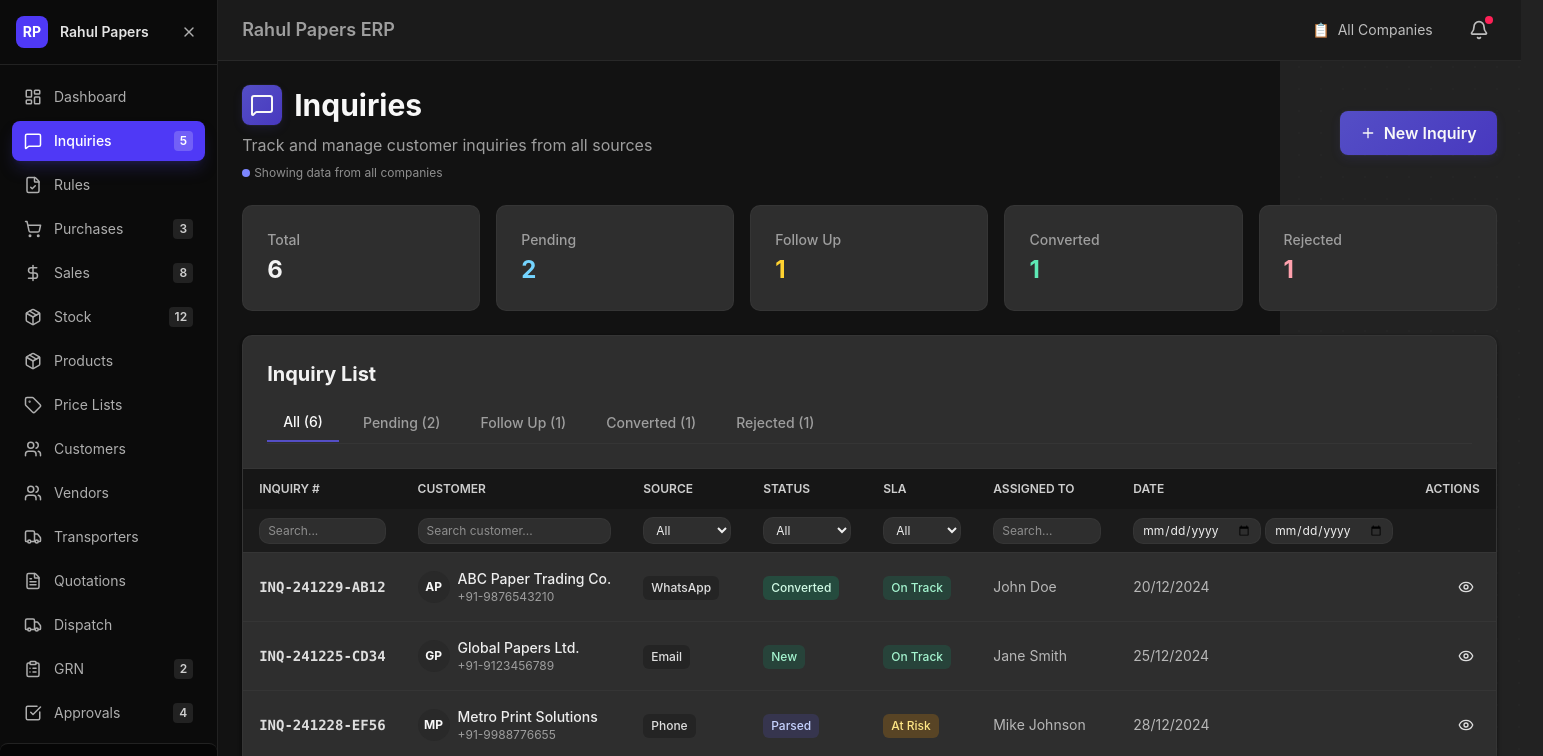
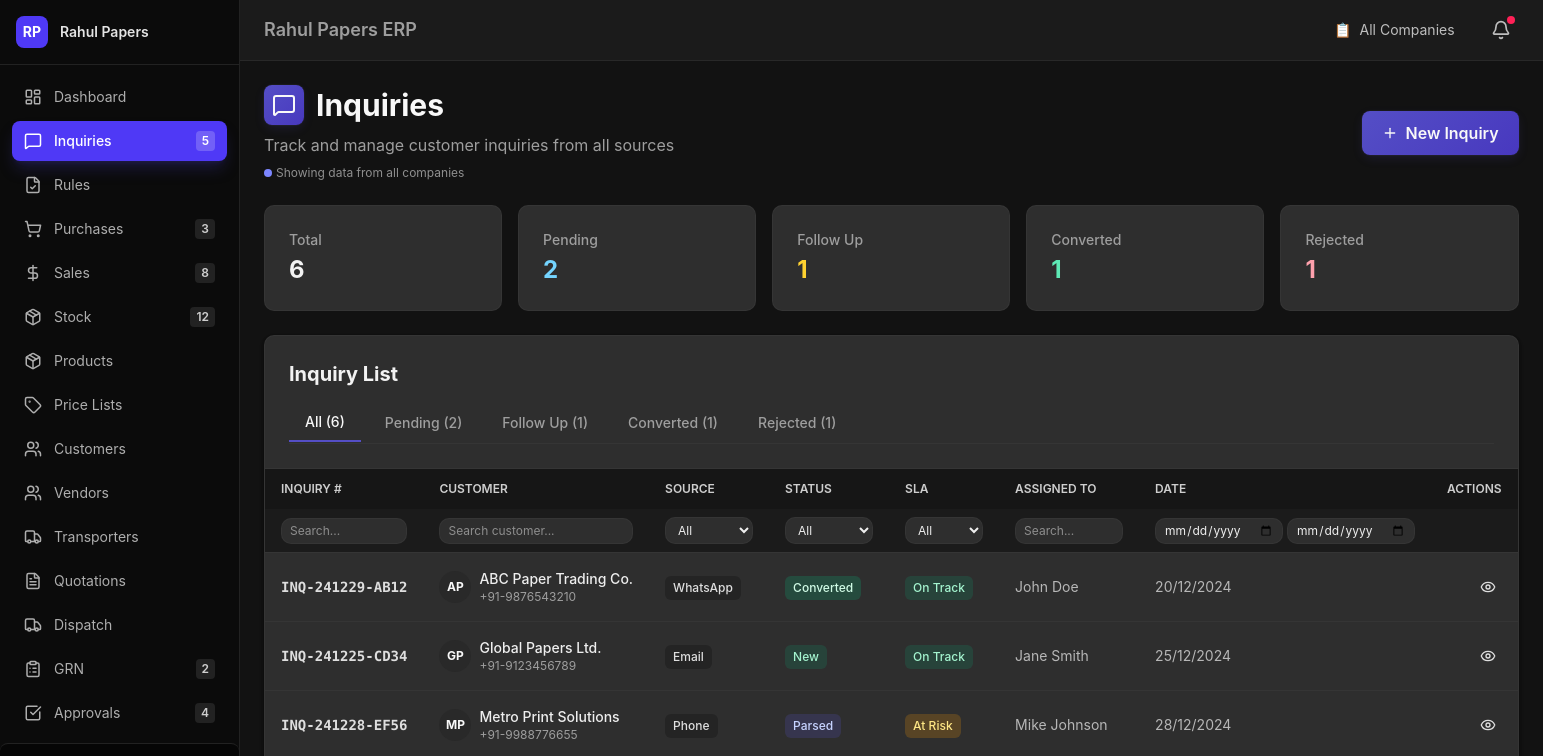
Before and after one commit to vanshh13/agentic-paper-erp-react, a React (Vite) app: page /inquiry in a window 1280 px wide. Shown: the top 756 px of the page, 1543 px wide, since content can reach past the window. Built offline with nearby package versions, Linux system fonts and the light colour scheme.

Commit message:
feat: update layout and add contexts

```diff
--- a/src/App.jsx
+++ b/src/App.jsx
@@ -1,4 +1,5 @@
 import { BrowserRouter, Routes, Route, Navigate } from 'react-router-dom'
+import { SidebarProvider } from './contexts/SidebarContext'
 import RootLayout from './layout/RootLayout'
 import Home from './pages/Home'
 import Dashboard from './pages/Dashboard'
@@ -22,7 +23,8 @@ import Register from './pages/auth/register'
 
 function App() {
   return (
-    <BrowserRouter>
+    <SidebarProvider>
+      <BrowserRouter>
       <Routes>
         {/* Default route */}
         <Route path="/" element={<Navigate to="/auth/login" replace />} />
@@ -53,6 +55,7 @@ function App() {
         </Route>
       </Routes>
     </BrowserRouter>
+    </SidebarProvider>
   )
 }
 
--- /dev/null
+++ b/src/contexts/SidebarContext.jsx
@@ -0,0 +1,48 @@
+import { createContext, useContext, useState, useEffect } from 'react';
+
+const SidebarContext = createContext();
+
+export const useSidebar = () => {
+  const context = useContext(SidebarContext);
+  if (!context) {
+    throw new Error('useSidebar must be used within a SidebarProvider');
+  }
+  return context;
+};
+
+export const SidebarProvider = ({ children }) => {
+  const [isOpen, setIsOpen] = useState(() => {
+    const saved = localStorage.getItem('sidebarOpen');
+    if (saved !== null) {
+      return JSON.parse(saved);
+    }
+    return window.innerWidth >= 1024; // Default based on screen size
+  });
+
+  useEffect(() => {
+    const handleResize = () => {
+      const shouldBeOpen = window.innerWidth >= 1024;
+      setIsOpen(prev => {
+        if (prev !== shouldBeOpen) {
+          localStorage.setItem('sidebarOpen', JSON.stringify(shouldBeOpen));
+        }
+        return shouldBeOpen;
+      });
+    };
+
+    handleResize(); // Set initial state
+    window.addEventListener('resize', handleResize);
+    return () => window.removeEventListener('resize', handleResize);
+  }, []);
+
+  const handleSetIsOpen = (value) => {
+    setIsOpen(value);
+    localStorage.setItem('sidebarOpen', JSON.stringify(value));
+  };
+
+  return (
+    <SidebarContext.Provider value={{ isOpen, setIsOpen: handleSetIsOpen }}>
+      {children}
+    </SidebarContext.Provider>
+  );
+};
--- a/src/layout/RootLayout.jsx
+++ b/src/layout/RootLayout.jsx
@@ -1,19 +1,30 @@
 import Sidebar from './Sidebar'
-import { Bell } from 'lucide-react'
+import { Bell, Menu } from 'lucide-react'
 import { Outlet } from 'react-router-dom'
+import { useSidebar } from '../contexts/SidebarContext'
 
 export default function RootLayout() {
+  const { isOpen, setIsOpen } = useSidebar()
+
   return (
     <div className="flex min-h-screen bg-[oklch(0.18_0_0)]">
       {/* Sidebar */}
       <Sidebar />
 
       {/* Main Content Area */}
-      <div className="flex-1 flex flex-col">
+      <div className="flex-1 flex flex-col lg:ml-60">
         {/* Top Bar */}
-        <header className="bg-[oklch(0.22_0_0)] border-b border-[var(--border)] relative z-20">
+        <header className="bg-[oklch(0.22_0_0)] border-b border-[var(--border)] sticky top-0 z-20">
           <div className="px-4 md:px-6 py-3 flex justify-between items-center">
-            <h1 className="text-base md:text-lg font-semibold text-[oklch(0.70_0_0)] truncate">{document.title || 'Dashboard'}</h1>
+            <div className="flex items-center gap-2">
+              <button
+                onClick={() => setIsOpen(!isOpen)}
+                className="lg:hidden p-2 rounded-lg text-[oklch(0.80_0_0)] hover:bg-[oklch(0.24_0_0)] transition-colors"
+              >
+                <Menu className="w-5 h-5" />
+              </button>
+              <h1 className="text-base md:text-lg font-semibold text-[oklch(0.70_0_0)] truncate">{document.title || 'Dashboard'}</h1>
+            </div>
 
             <div className="flex items-center gap-2 md:gap-4">
               <button className="hidden md:flex items-center gap-2 px-3 py-1.5 rounded-lg text-[oklch(0.80_0_0)] hover:bg-[oklch(0.24_0_0)] transition-colors text-sm">
@@ -29,7 +40,7 @@ export default function RootLayout() {
         </header>
 
         {/* Page Content */}
-        <main className="flex-1 p-4 md:p-6 overflow-y-auto custom-scrollbar">
+        <main className="flex-1 p-4 md:p-6 overflow-y-auto custom-scrollbar bg-[oklch(0.18_0_0)]">
           <Outlet />
         </main>
       </div>
--- a/src/layout/Sidebar.jsx
+++ b/src/layout/Sidebar.jsx
@@ -1,28 +1,27 @@
 import { Link, useLocation, useNavigate } from 'react-router-dom'
-import { LayoutDashboard, Users, Package, ShoppingCart, FileText, Truck, MessageSquare, Menu, X, Tag, DollarSign, TruckIcon, FileCheck, ClipboardList, CheckSquare, Settings, LogOut, ChevronUp, ChevronDown } from 'lucide-react'
+import { LayoutDashboard, Users, Package, ShoppingCart, FileText, Truck, MessageSquare, Menu, X, Tag, DollarSign, FileCheck, ClipboardList, CheckSquare, Settings, LogOut, ChevronUp, ChevronDown } from 'lucide-react'
 import { useState, useEffect, useRef } from 'react'
+import { useSidebar } from '../contexts/SidebarContext'
 
 export default function Sidebar() {
-  const [isOpen, setIsOpen] = useState(true)
+  const { isOpen, setIsOpen } = useSidebar()
   const [isAccountOpen, setIsAccountOpen] = useState(false)
   const [isHighlighted, setIsHighlighted] = useState(false)
+  const [isMobile, setIsMobile] = useState(false)
   const location = useLocation()
-  const navigate = useNavigate();
-  const footerRef = useRef(null);
+  const navigate = useNavigate()
+  const footerRef = useRef(null)
 
   useEffect(() => {
     const handleResize = () => {
-      if (window.innerWidth >= 1024) {
-        setIsOpen(true);
-      } else {
-        setIsOpen(false);
-      }
+      setIsMobile(window.innerWidth < 1024);
     };
 
-    handleResize(); // Set initial state
+    handleResize();
     window.addEventListener('resize', handleResize);
     return () => window.removeEventListener('resize', handleResize);
   }, []);
+
   const menuItems = [
     { label: 'Dashboard', icon: LayoutDashboard, path: '/dashboard', badge: null },
     { label: 'Inquiries', icon: MessageSquare, path: '/inquiry', badge: '5' },
@@ -34,7 +33,7 @@ export default function Sidebar() {
     { label: 'Price Lists', icon: Tag, path: '/price-lists', badge: null },
     { label: 'Customers', icon: Users, path: '/customers', badge: null },
     { label: 'Vendors', icon: Users, path: '/vendors', badge: null },
-    { label: 'Transporters', icon: TruckIcon, path: '/transporters', badge: null },
+    { label: 'Transporters', icon: Truck, path: '/transporters', badge: null },
     { label: 'Quotations', icon: FileText, path: '/quotations', badge: null },
     { label: 'Dispatch', icon: Truck, path: '/dispatch', badge: null },
     { label: 'GRN', icon: ClipboardList, path: '/grn', badge: '2' },
@@ -45,22 +44,21 @@ export default function Sidebar() {
     return location.pathname.startsWith(path)
   }
 
+  const handleLinkClick = () => {
+    // Only close sidebar on mobile devices
+    if (isMobile) {
+      setIsOpen(false)
+    }
+  }
+
+  const handleToggleSidebar = () => {
+    setIsOpen(!isOpen)
+  }
+
   return (
     <>
-      {/* Mobile Toggle Button */}
-      {!isOpen &&
-      (<button
-        onClick={() => setIsOpen(!isOpen)}
-        className="fixed top-3 left-3 z-[60] bg-indigo-600 text-white p-2 rounded-lg shadow-xl hover:bg-indigo-700 transition-colors active:scale-95"
-        aria-label="Toggle menu"
-        title="Toggle sidebar menu"
-      >
-        { <Menu size={20} className="w-5 h-5" />}
-      </button>
-      )
-      }
       {/* Mobile Overlay */}
-      {isOpen && (
+      {isOpen && isMobile && (
         <div
           className="fixed inset-0 bg-black/60 backdrop-blur-sm z-30 lg:hidden"
           onClick={() => setIsOpen(false)}
@@ -70,13 +68,13 @@ export default function Sidebar() {
       {/* Sidebar */}
       <aside
         className={`
-          ${isOpen ? 'lg:static' : 'fixed'} top-0 left-0
+          fixed top-0 left-0
           h-screen w-60
           bg-[oklch(0.15_0_0)] border-r border-[oklch(0.25_0_0)]
           transform transition-transform duration-300 ease-in-out
           z-50
           flex flex-col
-          ${isOpen ? 'translate-x-0' : '-translate-x-full'}
+          ${isMobile ? (isOpen ? 'translate-x-0' : '-translate-x-full') : 'translate-x-0'}
         `}
       >
         {/* Sidebar Header */}
@@ -89,7 +87,7 @@ export default function Sidebar() {
           </div>
           <button
             onClick={() => setIsOpen(false)}
-            className="hidden lg:flex p-1 hover:bg-[oklch(0.20_0_0)] rounded text-[oklch(0.75_0_0)] hover:text-[oklch(0.92_0_0)]"
+            className="lg:hidden p-1 hover:bg-[oklch(0.20_0_0)] rounded text-[oklch(0.75_0_0)] hover:text-[oklch(0.92_0_0)]"
             aria-label="Close sidebar"
           >
             <X size={16} />
@@ -105,7 +103,7 @@ export default function Sidebar() {
               <Link
                 key={item.path}
                 to={item.path}
-                onClick={() => setIsOpen(false)}
+                onClick={handleLinkClick}
                 className={`
                   flex items-center gap-3 px-3 py-2.5 rounded-lg transition-all duration-200 text-sm relative group
                   ${active
@@ -128,7 +126,6 @@ export default function Sidebar() {
           })}
         </nav>
 
-
         {/* My Account Section */}
         {isAccountOpen && (
           <div className="card-surface backdrop-blur-sm flex-shrink-0 border border-gray-200/50 pt-3 px-3 rounded-lg shadow-lg mx-2 mb-2">
@@ -136,7 +133,7 @@ export default function Sidebar() {
             <div className="space-y-1 mb-3">
               <Link
                 to="/settings"
-               onClick={() => setIsOpen(false)}
+                onClick={handleLinkClick}
                 className={`
                   flex items-center gap-3 px-3 py-2.5 rounded-lg transition-all duration-200 text-sm
                   ${location.pathname === '/settings'
@@ -150,9 +147,8 @@ export default function Sidebar() {
               </Link>
               <button
                 onClick={() => {
-                 // Handle logout logic here
-                 navigate('/auth/login');
-                 setIsOpen(false)
+                  navigate('/auth/login')
+                  handleLinkClick()
                 }}
                 className="w-full flex items-center gap-3 px-3 py-2.5 rounded-lg transition-all duration-200 text-sm text-red-400 hover:bg-red-500/10 hover:text-red-300"
               >
@@ -164,14 +160,14 @@ export default function Sidebar() {
         )}
 
         {/* Sidebar Footer */}
-        <div ref={footerRef} className={`flex-shrink-0 p-2 border-t border-[oklch(0.25_0_0)] bg-[oklch(0.12_0_0)] cursor-pointer hover:bg-[oklch(0.15_0_0)] transition-colors rounded-t-lg ${isHighlighted ? 'ring-2 ring-white' : ''}`} onClick={() => {
-          setIsAccountOpen(!isAccountOpen);
-          if (isAccountOpen) {
-            setIsHighlighted(true);
-          } else {
-            setIsHighlighted(false);
-          }
-        }}>
+        <div
+          ref={footerRef}
+          className={`flex-shrink-0 p-2 border-t border-[oklch(0.25_0_0)] bg-[oklch(0.12_0_0)] cursor-pointer hover:bg-[oklch(0.15_0_0)] transition-colors rounded-t-lg ${isHighlighted ? 'ring-2 ring-white' : ''}`}
+          onClick={() => {
+            setIsAccountOpen(!isAccountOpen)
+            setIsHighlighted(!isAccountOpen)
+          }}
+        >
           <div className="flex items-center gap-2 px-2 py-1">
             <div className="w-8 h-8 flex-shrink-0 bg-indigo-600 rounded-full flex items-center justify-center text-white text-xs font-bold">
               AM
```
Lines whose indentation alone changed are shown as unchanged.
